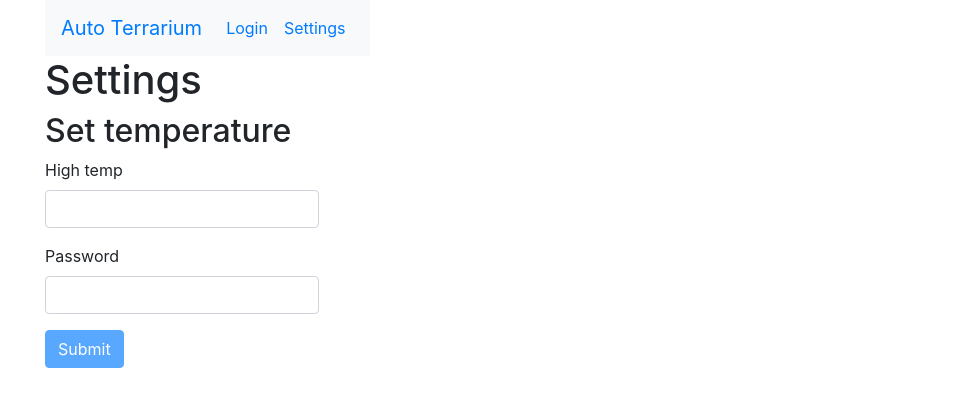
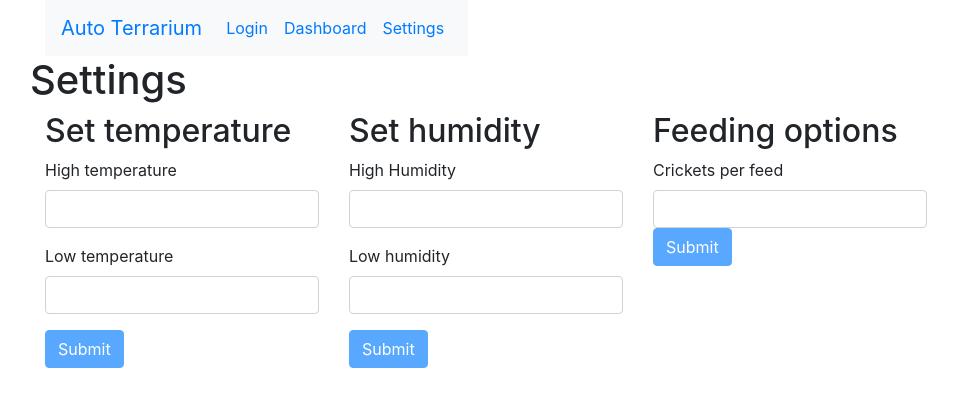
Before and after one commit to kblicharski/iot-project-2019, a React (Create React App) app in the folder client/: page /settings in a window 1280 px wide. Shown: the top 406 px of the page, without its empty margins (40-998 px from the left). Built offline with nearby package versions, Linux system fonts and the light colour scheme.

Commit message:
Add basic dashboard, humidity form, and feeding form.

```diff
--- /dev/null
+++ b/client/src/Dashboard.js
@@ -0,0 +1,45 @@
+import React from 'react';
+
+import Col from 'react-bootstrap/Col'
+import Row from 'react-bootstrap/Row'
+import Card from 'react-bootstrap/Card'
+import CardGroup from 'react-bootstrap/CardGroup'
+
+function Dashboard() {
+  return (
+    <div>
+      <Row>
+        <h1>Dashboard</h1>
+      </Row>
+      <Row>
+        <CardGroup>
+          <Card>
+            <Card.Body>
+              <Card.Title>Current temperature</Card.Title>
+              <Card.Text>
+                Current temp is
+              </Card.Text>
+            </Card.Body>
+            <Card.Footer>
+              <small className="text-muted">Last updated 3 mins ago</small>
+            </Card.Footer>
+          </Card>
+
+          <Card>
+            <Card.Body>
+              <Card.Title>Current humidity</Card.Title>
+              <Card.Text>
+                Current humidity is
+              </Card.Text>
+            </Card.Body>
+            <Card.Footer>
+              <small className="text-muted">Last updated 3 mins ago</small>
+            </Card.Footer>
+          </Card>
+        </CardGroup>
+      </Row>
+    </div>
+  );
+}
+
+export default Dashboard;
--- /dev/null
+++ b/client/src/FeedingForm.js
@@ -0,0 +1,102 @@
+import React from 'react';
+import { FormErrors } from './FormErrors';
+
+const MIN_CRICKETS_PER_FEED = 1
+const MAX_CRICKETS_PER_FEED = 20
+
+class FeedingForm extends React.Component {
+  constructor(props) {
+    super(props)
+    this.state = {
+      cricketsPerFeed: '',
+      formErrors: {
+        cricketsPerFeed: '',
+      },
+      cricketsPerFeedValid: false,
+      formValid: false,
+    }
+    this.handleChange = this.handleChange.bind(this)
+    this.handleSubmit = this.handleSubmit.bind(this)
+  }
+
+  handleChange(event) {
+    const name = event.target.name
+    const value = event.target.value
+    this.setState(
+      {[name]: value},
+      () => { this.validateField(name, value) }
+    )
+  }
+
+  validateField(fieldName, value) {
+    let fieldValidationErrors = this.state.formErrors
+    let cricketsPerFeedValid = this.state.cricketsPerFeedValid
+    let errorMessage = ' is invalid: '
+    let markedInvalid = false
+
+    if (isNaN(value)) {
+      markedInvalid = true
+      errorMessage += ' Must be a valid number.'
+    }
+    if (!Number.isInteger(Number(value))) {
+      markedInvalid = true
+      errorMessage += ' Must be an integer.'
+    }
+    if (value < MIN_CRICKETS_PER_FEED || value > MAX_CRICKETS_PER_FEED) {
+      markedInvalid = true
+      errorMessage += ' Must be between ' + MIN_CRICKETS_PER_FEED + ' and ' + MAX_CRICKETS_PER_FEED + ', inclusive.'
+    }
+
+    fieldValidationErrors.cricketsPerFeed = markedInvalid ? errorMessage : ''
+    cricketsPerFeedValid = !markedInvalid
+
+    this.setState({
+        formErrors: fieldValidationErrors,
+        cricketsPerFeedValid: cricketsPerFeedValid
+      }, this.validateForm
+    )
+  }
+
+  validateForm() {
+    this.setState({
+      formValid: this.state.cricketsPerFeedValid
+    })
+  }
+
+  errorClass(error) {
+    return(error.length === 0 ? '' : 'has-error')
+  }
+
+  handleSubmit (event) {
+    console.log('Form value: ' + this.state.cricketsPerFeed);
+    event.preventDefault();
+  }
+
+  render() {
+    return (
+      <>
+        <div className="panel panel-default">
+          <FormErrors formErrors={this.state.formErrors} />
+        </div>
+        <form onSubmit={this.handleSubmit}>
+          <h2>Feeding options</h2>
+          <div className={this.errorClass(this.state.formErrors.cricketsPerFeed)}>
+            <label htmlFor="cricketsPerFeed">Crickets per feed</label>
+            <input
+              type="number"
+              required
+              className="form-control"
+              name="cricketsPerFeed"
+              placeholder=""
+              value={this.state.cricketsPerFeed}
+              onChange={this.handleChange}
+            />
+          </div>
+          <button type="submit" className="btn btn-primary" disabled={!this.state.formValid}>Submit</button>
+        </form>
+      </>
+    )
+  }
+}
+
+export default FeedingForm
--- a/client/src/Header.js
+++ b/client/src/Header.js
@@ -20,6 +20,7 @@ function Header() {
             <Navbar.Collapse id="basic-navbar-nav">
               <Nav className="mr-auto">
               <Nav.Link><Link to='/login'>Login</Link></Nav.Link>
+              <Nav.Link><Link to='/dashboard'>Dashboard</Link></Nav.Link>
               <Nav.Link><Link to='/settings'>Settings</Link></Nav.Link>
               </Nav>
             </Navbar.Collapse>
--- /dev/null
+++ b/client/src/HumidityForm.js
@@ -0,0 +1,152 @@
+import React from 'react';
+import { FormErrors } from './FormErrors';
+
+// All in percentages
+const HUM_MAX = 95
+const HUM_MIN = 50
+const MIN_HUM_RANGE = 10
+
+class HumidityForm extends React.Component {
+  constructor(props) {
+    super(props)
+    this.state = {
+      highHum: '',
+      lowHum: '',
+      formErrors: {
+        highHum: '',
+        lowHum: '',
+        bothHum: '',
+      },
+      highHumValid: false,
+      lowHumValid: false,
+      bothHumsValid: false,
+      formValid: false,
+    }
+    this.handleChange = this.handleChange.bind(this)
+    this.handleSubmit = this.handleSubmit.bind(this)
+  }
+
+  handleChange(event) {
+    const name = event.target.name
+    const value = event.target.value
+    this.setState(
+      {[name]: value},
+      () => { this.validateField(name, value) }
+    )
+  }
+
+  validateField(fieldName, value) {
+    let fieldValidationErrors = this.state.formErrors
+    let highHumValid = this.state.highHumValid
+    let lowHumValid = this.state.lowHumValid
+    let errorMessage = ' is invalid: '
+    let markedInvalid = false
+
+    if (isNaN(value)) {
+      markedInvalid = true
+      errorMessage += ' Must be a valid number.'
+    }
+    if (!(value >= HUM_MIN && value <= HUM_MAX)) {
+      markedInvalid = true
+      errorMessage += ' Must be between ' + HUM_MIN + ' and ' + HUM_MAX + ', inclusive.'
+    }
+
+    switch(fieldName) {
+      case 'highHum':
+        fieldValidationErrors.highHumValid = markedInvalid ? errorMessage : ''
+        highHumValid = !markedInvalid
+        break
+      case 'lowHum':
+        fieldValidationErrors.lowHumValid = markedInvalid ? errorMessage : ''
+        lowHumValid = !markedInvalid
+        break
+      default:
+        break
+    }
+    this.setState(
+      {
+        formErrors: fieldValidationErrors,
+        highHumValid: highHumValid,
+        lowHumValid: lowHumValid,
+      },
+      this.validateBothFields
+    )
+  }
+
+  validateBothFields() {
+    let fieldValidationErrors = this.state.formErrors
+    let bothHumsValid = this.state.bothHumsValid
+    let markedInvalid = false
+    let errorMessage = ' are invalid: '
+
+    if (Math.abs(this.state.highHum - this.state.lowHum) < MIN_HUM_RANGE) {
+      markedInvalid = true
+      errorMessage += ' There must be at least 10 percent difference between the high and low hums.'
+    }
+    if ((this.state.highHum - this.state.lowHum) <= 0) {
+      markedInvalid = true
+      errorMessage += ' The low humidity must be less than the high humidity.'
+    }
+
+    bothHumsValid = !markedInvalid
+    fieldValidationErrors.bothHumsValid = markedInvalid ? errorMessage : ''
+
+    this.setState({
+        formErrors: fieldValidationErrors,
+        bothHumsValid: bothHumsValid,
+      }, this.validateForm
+    )
+  }
+
+  validateForm() {
+    this.setState({
+      formValid: this.state.highHumValid && this.state.lowHumValid && this.state.bothHumsValid
+    })
+  }
+
+  errorClass(error) {
+    return(error.length === 0 ? '' : 'has-error')
+  }
+
+  handleSubmit (event) {
+    console.log('Form value: ' + this.state.highHum);
+    event.preventDefault();
+  }
+
+  render() {
+    return (
+      <form onSubmit={this.handleSubmit}>
+        <h2>Set humidity</h2>
+        <div className="panel panel-default">
+          <FormErrors formErrors={this.state.formErrors} />
+        </div>
+        <div className={'form-group ${this.errorClass(this.state.formErrors.highHum)}'}>
+          <label htmlFor="highHum">High Humidity</label>
+          <input
+            type="number"
+            required
+            className="form-control"
+            name="highHum"
+            placeholder=""
+            value={this.state.highHum}
+            onChange={this.handleChange}
+          />
+        </div>
+        <div className={'form-group ${this.errorClass(this.state.formErrors.lowHum)}'}>
+        <label htmlFor="lowHum">Low humidity</label>
+          <input
+            type="number"
+            className="form-control"
+            name="lowHum"
+            placeholder=""
+            value={this.state.lowHum}
+            onChange={this.handleChange}
+          />
+        </div>
+        <button type="submit" className="btn btn-primary" disabled={!this.state.formValid}>Submit</button>
+    </form>
+    )
+  }
+}
+
+export default HumidityForm
--- a/client/src/Main.js
+++ b/client/src/Main.js
@@ -5,6 +5,7 @@ import Col from 'react-bootstrap/Col'
 
 import Home from './Home';
 import Login from './Login';
+import Dashboard from './Dashboard';
 import Settings from './Settings';
 
 /*
@@ -18,6 +19,7 @@ function Main() {
         <Switch>
           <Route exact path='/' component={Home}/>
           <Route path='/login' component={Login}/>
+          <Route path='/dashboard' component={Dashboard}/>
           <Route path='/settings' component={Settings}/>
         </Switch>
       </Col>
--- a/client/src/Settings.js
+++ b/client/src/Settings.js
@@ -1,5 +1,11 @@
 import React from 'react';
-import TemperatureForm from './TemperatureForm';
+
+import Col from 'react-bootstrap/Col'
+import Row from 'react-bootstrap/Row'
+
+import TemperatureForm from './TemperatureForm'
+import HumidityForm from './HumidityForm'
+import FeedingForm from './FeedingForm'
 
 /*
 A page where the user can choose all the settings for the auto-terrarium system.
@@ -13,8 +19,20 @@ https://github.com/learnetto/react-form-validation-demo
 function Settings() {
   return (
     <div>
-      <h1>Settings</h1>
-      <TemperatureForm />
+      <Row>
+        <h1>Settings</h1>
+      </Row>
+      <Row>
+        <Col sm>
+          <TemperatureForm />
+        </Col>
+        <Col sm>
+          <HumidityForm />
+        </Col>
+        <Col sm>
+          <FeedingForm />
+        </Col>
+      </Row>
     </div>
   )
 }
--- a/client/src/TemperatureForm.js
+++ b/client/src/TemperatureForm.js
@@ -12,8 +12,8 @@ class TemperatureForm extends React.Component {
       highTemp: '',
       lowTemp: '',
       formErrors: {
-        highTemp: '',
-        lowTemp: '',
+        highTempValid: '',
+        lowTempValid: '',
         bothTemps: '',
       },
       highTempValid: false,
@@ -119,8 +119,8 @@ class TemperatureForm extends React.Component {
         </div>
         <form onSubmit={this.handleSubmit}>
           <h2>Set temperature</h2>
-          <div className={this.errorClass(this.state.formErrors.highTemp)}>
-            <label htmlFor="highTemp">High temp</label>
+          <div className={this.errorClass(this.state.formErrors.highTempValid)}>
+            <label htmlFor="highTemp">High temperature</label>
             <input
               type="number"
               required
@@ -131,8 +131,8 @@ class TemperatureForm extends React.Component {
               onChange={this.handleChange}
             />
           </div>
-          <div className={this.errorClass(this.state.formErrors.lowTemp)}>
-          <label htmlFor="password">Password</label>
+          <div className={this.errorClass(this.state.formErrors.lowTempValid)}>
+          <label htmlFor="lowTemp">Low temperature</label>
             <input
               type="number"
               className="form-control"
```
